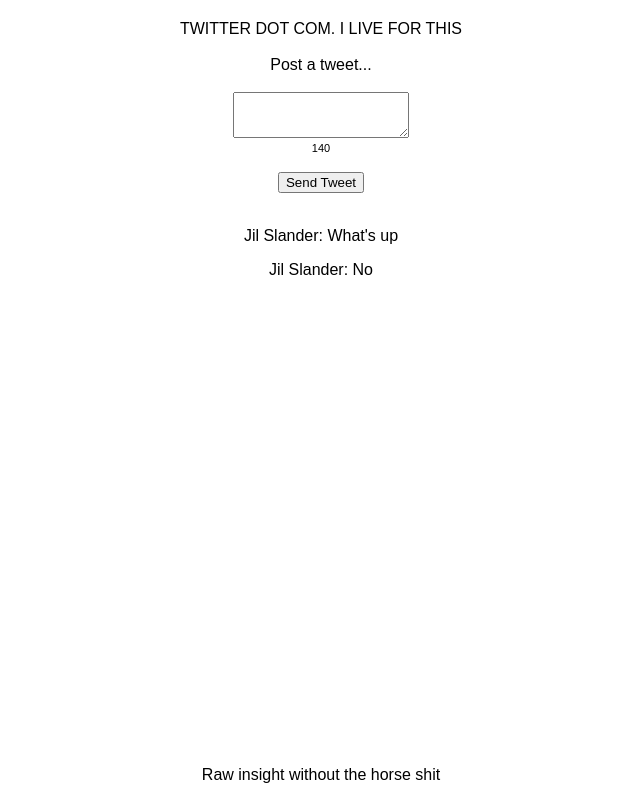
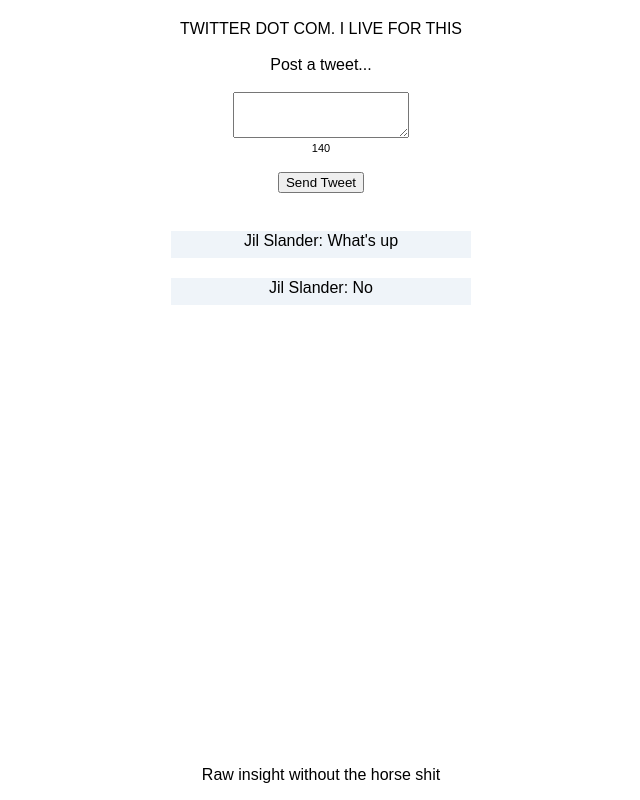
Before and after one commit to sophiehelf/mini-twit, a React (Create React App) app: page / in a window 1280 px wide. Shown: the whole page, without its empty margins (319-959 px from the left). Built offline with nearby package versions, Linux system fonts and the light colour scheme.

Commit message:
more styling

```diff
--- a/src/TweetList.js
+++ b/src/TweetList.js
@@ -13,7 +13,7 @@
 
 	render() {
 		return (
-			<p>Jil Slander: {this.props.tweets}</p>
+			<p className="tweet">Jil Slander: {this.props.tweets}</p>
 		)
 	}
 }
--- a/src/index.css
+++ b/src/index.css
@@ -19,10 +19,12 @@
 }
 
 .tweet {
-	color: blue;
 	line-height: 1.2;
 	padding-bottom: 8px;
-	display: inline-block;
+	width: 300px;
+	background-color: #eff4f9;
+	margin: auto;
+	margin-top: 20px;
 }
 
 .footer {
```
